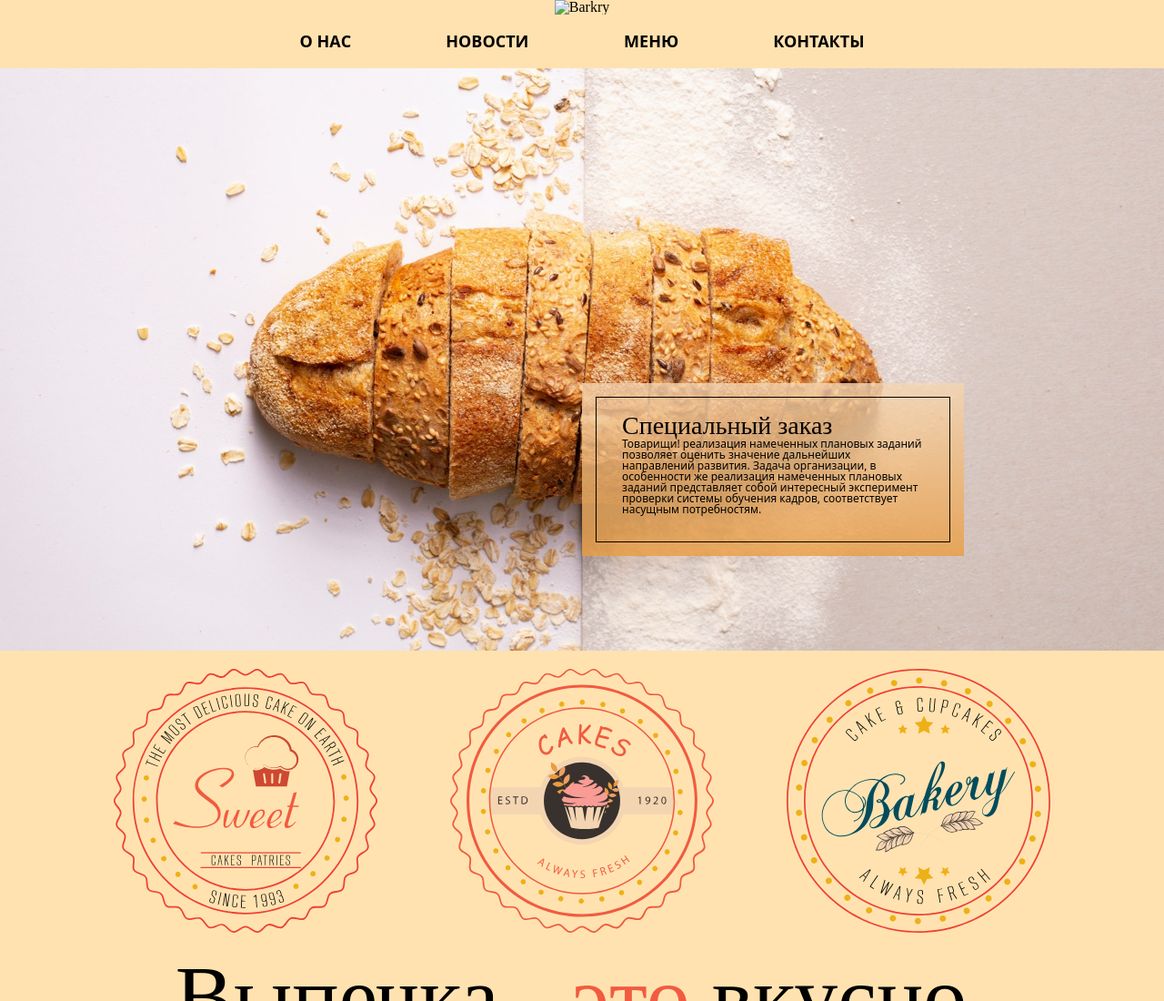
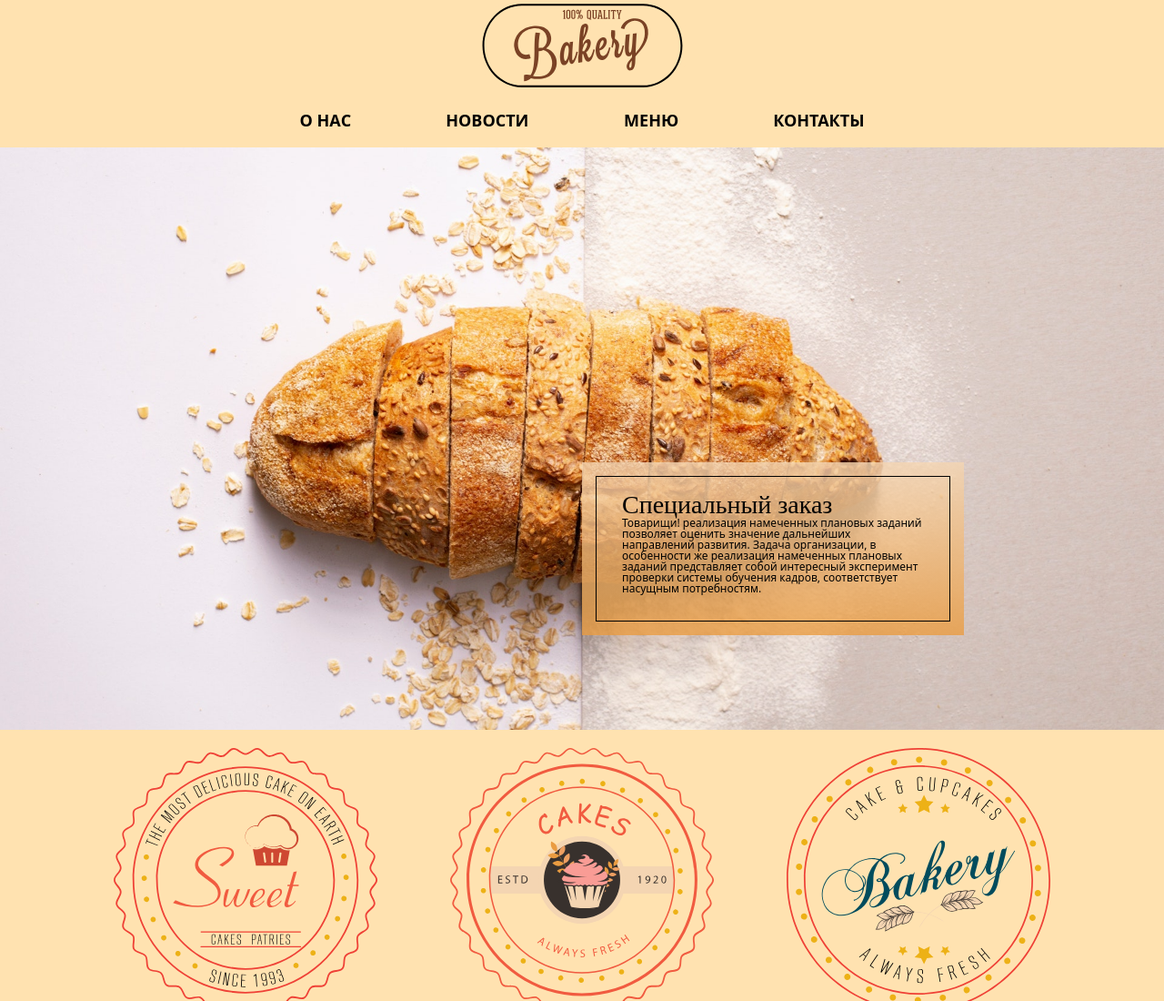
Before and after one commit to Eg0r0k/Eg0r0k-fastsite_portfolio, a plain HTML site: page index.html in a window 1280 px wide. Shown: the top 1100 px of the page at 91% size. Drawn offline with Linux system fonts and the light colour scheme; files whose address does not match are found by name.

Commit message:
Update index.html

```diff
--- a/index.html
+++ b/index.html
@@ -12,7 +12,7 @@
 </head>
 <body>
   <header class="header">
-    <img src=".img/01-Logo.svg" alt="Barkry" class="header_logo">
+    <img src="img/01-Logo.svg" alt="Barkry" class="header_logo">
   </header>
   <nav class="nav">
     <ul class="nav_list">
```
